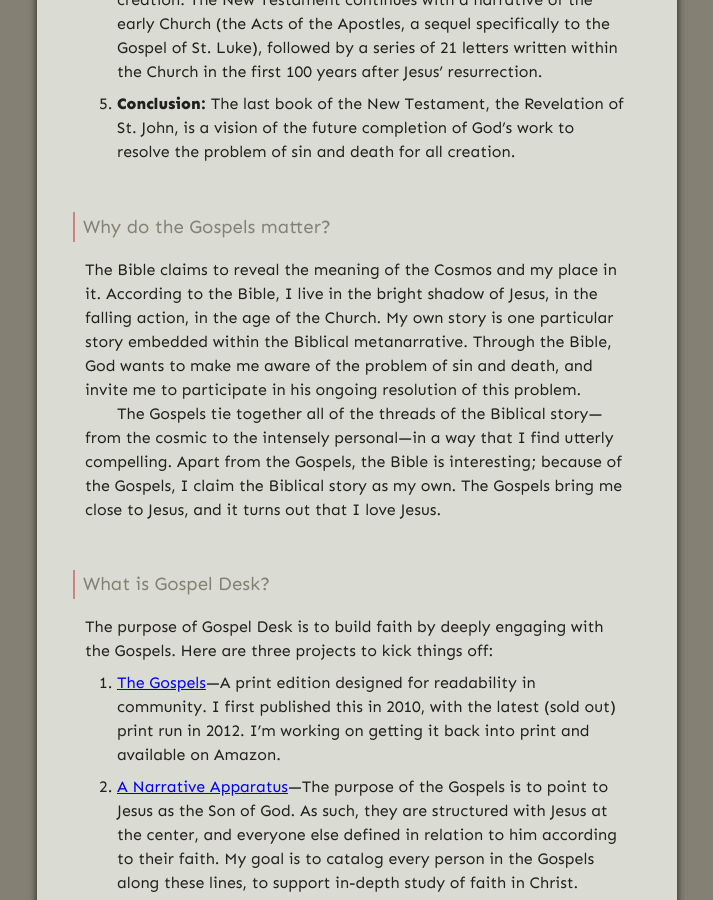
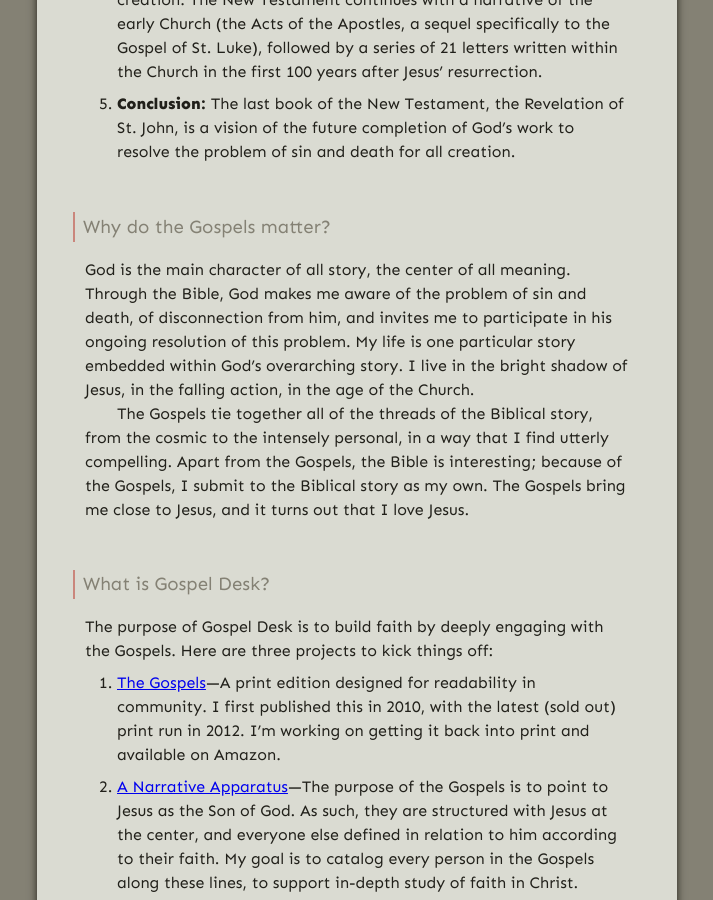
Before and after one commit to gospel-desk/www.logstown.com, a Jekyll site: the page built from _posts/2020-03-14-introducing-gospel-desk.md, in a window 1280 px wide and 900 px high, scrolled down 1859 px. Shown: the whole window, without its empty margins (283-996 px from the left). Built offline with Jekyll 4.4.1, drawn with Linux system fonts in a browser that asks for light colours; some of the changed text lies outside the part shown.

Commit message:
Center You more

```diff
--- a/_posts/2020-03-14-introducing-gospel-desk.md
+++ b/_posts/2020-03-14-introducing-gospel-desk.md
@@ -12,7 +12,7 @@ with the Gospels. "Study and believe," that's one motto. Another motto is,
 "Working on a building" ... watch out for that one!
 
 In this inaugural post it seems appropriate to begin with a basic description
-of the Gospels and their meaning. I'm afraid that this will feel somewhat dry
+of the Gospels and their meaning. My fear is that this will feel somewhat dry
 and distant, but I'm not sure yet who will be reading this, and I don't want to
 assume common ground that may not exist. May God enliven this description for
 each of us as he pleases!
@@ -74,18 +74,17 @@ of the Christian Bible as a whole is:
 
 #### Why do the Gospels matter?
 
-The Bible claims to reveal the meaning of the Cosmos and my place in it.
-According to the Bible, I live in the bright shadow of Jesus, in the falling
-action, in the age of the Church. My own story is one particular story embedded
-within the Biblical metanarrative. Through the Bible, God wants to make me
-aware of the problem of sin and death, and invite me to participate in his
-ongoing resolution of this problem.
+God is the main character of all story, the center of all meaning. Through the
+Bible, God makes me aware of the problem of sin and death, of disconnection from
+him, and invites me to participate in his ongoing resolution of this problem. My
+life is one particular story embedded within God's overarching story. I live in
+the bright shadow of Jesus, in the falling action, in the age of the Church.
 
-The Gospels tie together all of the threads of the Biblical story—from the
-cosmic to the intensely personal—in a way that I find utterly compelling. Apart
-from the Gospels, the Bible is interesting; because of the Gospels, I claim the
-Biblical story as my own. The Gospels bring me close to Jesus, and it turns out
-that I love Jesus.
+The Gospels tie together all of the threads of the Biblical story, from the
+cosmic to the intensely personal, in a way that I find utterly compelling. Apart
+from the Gospels, the Bible is interesting; because of the Gospels, I submit to
+the Biblical story as my own. The Gospels bring me close to Jesus, and it turns
+out that I love Jesus.
 
 
 #### What is Gospel Desk?
```
